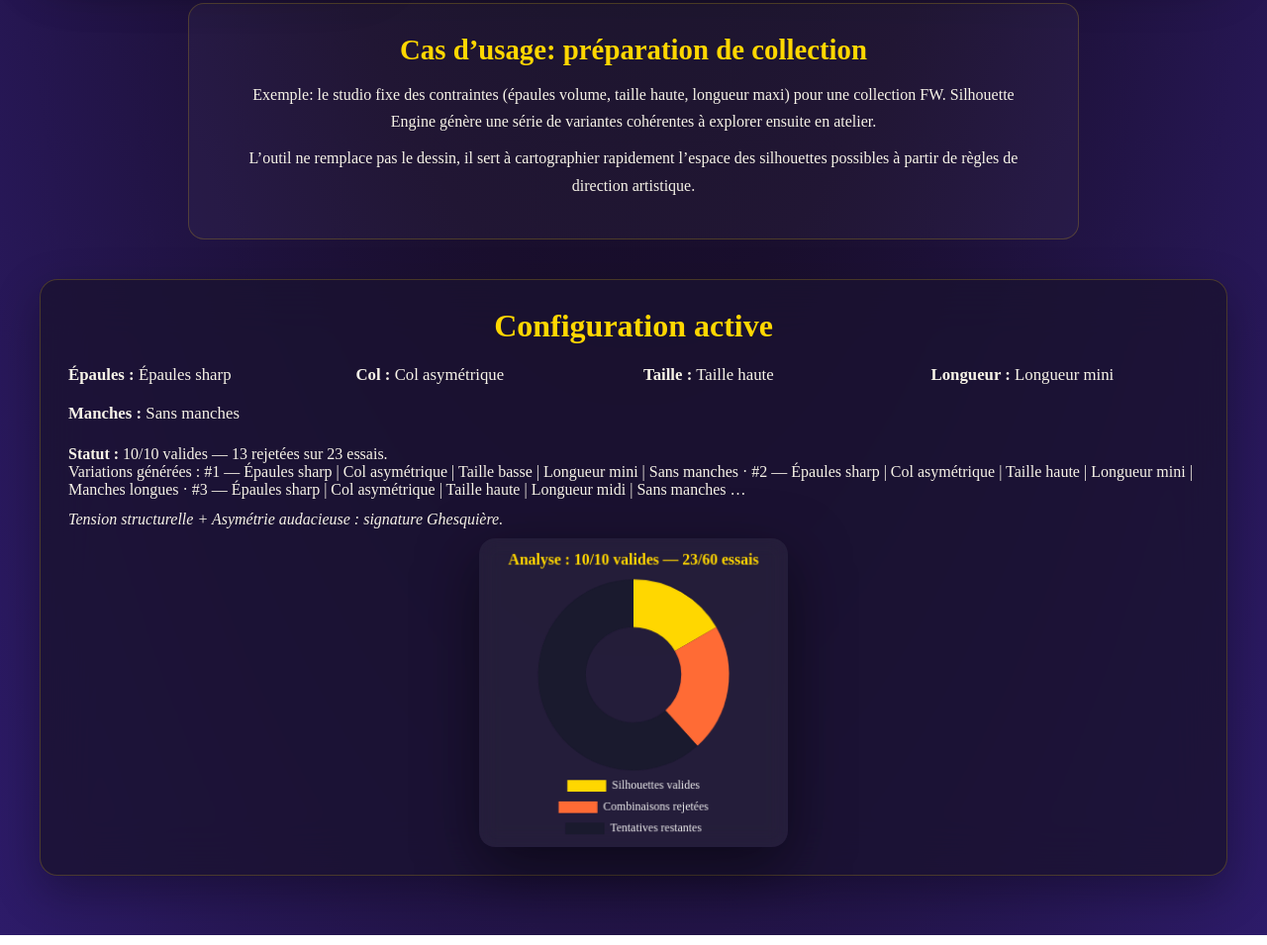
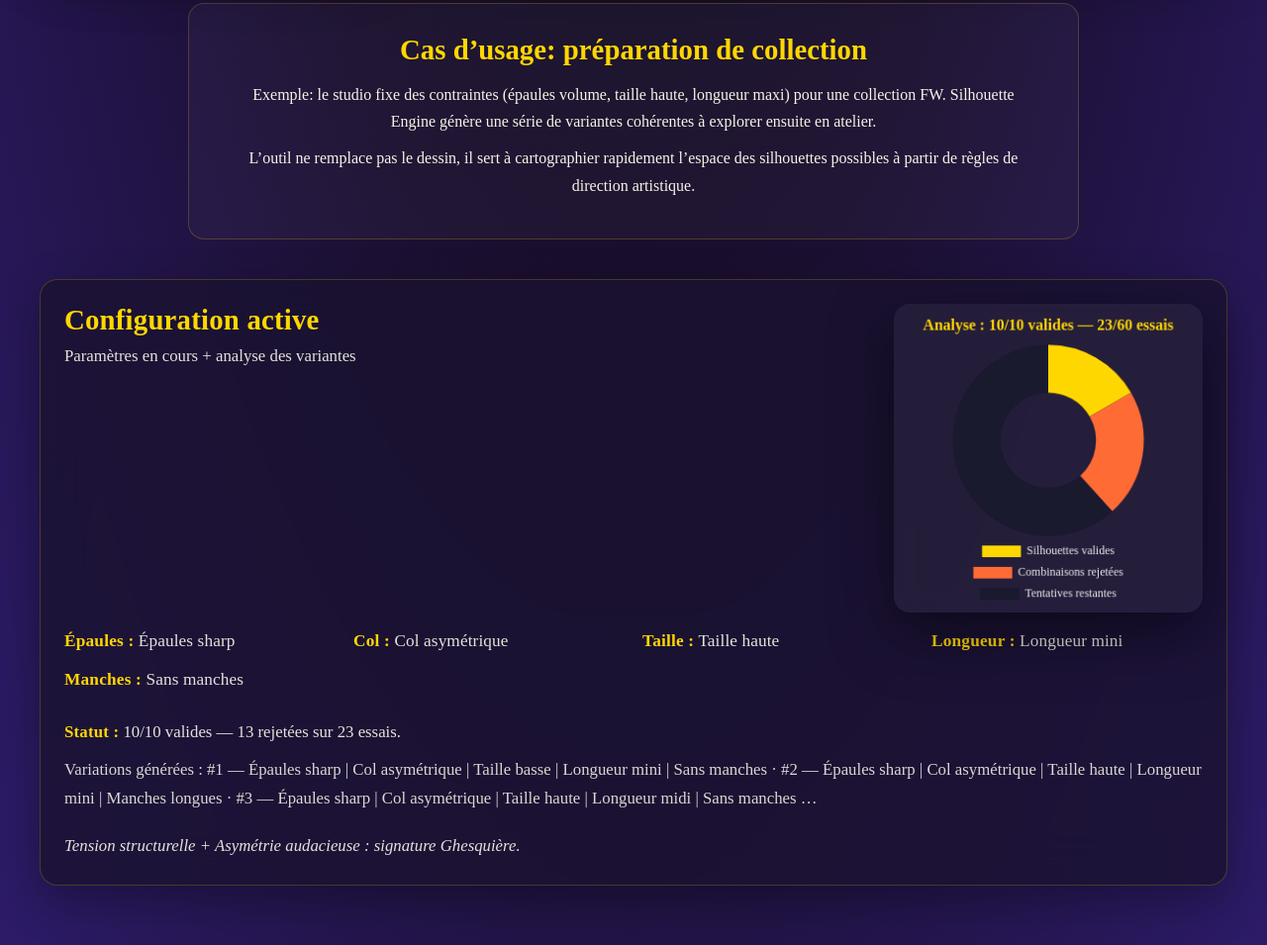
Before and after one commit to NagisaSano/silhouette-engine-ghesquiere, a website: page index.html in a window 1280 px wide. Shown: the part 3283-4238 px from the top of the page at 99% size. Drawn offline with nearby package versions, Linux system fonts and the light colour scheme.

Commit message:
style: tidy configuration block layout and hierarchy

```diff
--- a/index.html
+++ b/index.html
@@ -91,9 +91,14 @@
         </section>
 
         <section class="silhouette-info" id="silhouetteInfo" hidden>
-            <h3>Configuration active</h3>
+            <div class="info-header">
+                <div>
+                    <h3>Configuration active</h3>
+                    <p class="info-sub">Paramètres en cours + analyse des variantes</p>
+                </div>
+                <div id="statsContainer"></div>
+            </div>
             <div id="configDetails"></div>
-            <div id="statsContainer"></div>
         </section>
     </div>
 </body>
--- a/style.css
+++ b/style.css
@@ -227,7 +227,7 @@ canvas:hover {
 .silhouette-info {
     background: rgba(26, 18, 48, 0.78);
     backdrop-filter: blur(26px);
-    padding: 28px;
+    padding: 24px;
     border-radius: 18px;
     border: 1px solid rgba(255, 215, 0, 0.2);
     margin-top: 24px;
@@ -248,21 +248,66 @@ canvas:hover {
 
 .silhouette-info h3 {
     color: #ffd700;
-    font-size: 2rem;
-    margin-bottom: 18px;
-    text-align: center;
+    font-size: 1.8rem;
+    margin-bottom: 6px;
+    text-align: left;
+    letter-spacing: 0.2px;
+}
+
+.info-header {
+    display: flex;
+    flex-wrap: wrap;
+    gap: 12px 20px;
+    align-items: flex-start;
+    justify-content: space-between;
+    margin-bottom: 14px;
+}
+
+.info-sub {
+    color: rgba(248, 244, 232, 0.8);
+    font-size: 0.95rem;
+    margin: 0;
+}
+
+#configDetails {
+    display: flex;
+    flex-direction: column;
+    gap: 8px;
+}
+
+.silhouette-info p {
+    font-size: 1.05rem;
+    line-height: 1.7;
+    margin: 0;
+    color: rgba(248, 244, 232, 0.92);
+}
+
+.silhouette-info p strong {
+    color: #ffd700;
+    font-weight: 700;
+    letter-spacing: 0.2px;
+}
+
+#configDetails > p:nth-of-type(1) {
+    margin-top: 2px;
+}
+
+#configDetails > p:nth-of-type(2) {
+    margin-top: 2px;
+    opacity: 0.95;
 }
 
 .info-list {
     display: grid;
     grid-template-columns: repeat(auto-fit, minmax(220px, 1fr));
-    gap: 12px 20px;
-    margin-bottom: 18px;
+    gap: 10px 18px;
+    margin-bottom: 14px;
 }
 
 .info-list p {
-    font-size: 1.05rem;
-    line-height: 1.6;
+    font-size: 1.08rem;
+    line-height: 1.7;
+    letter-spacing: 0.1px;
 }
 
 .use-case {
@@ -289,8 +334,8 @@ canvas:hover {
 }
 
 #statsChart {
-    max-width: 420px;
-    margin: 10px auto 0;
+    max-width: 380px;
+    margin: 0 auto;
     border-radius: 16px;
     background: rgba(255, 255, 255, 0.05);
 }
```
